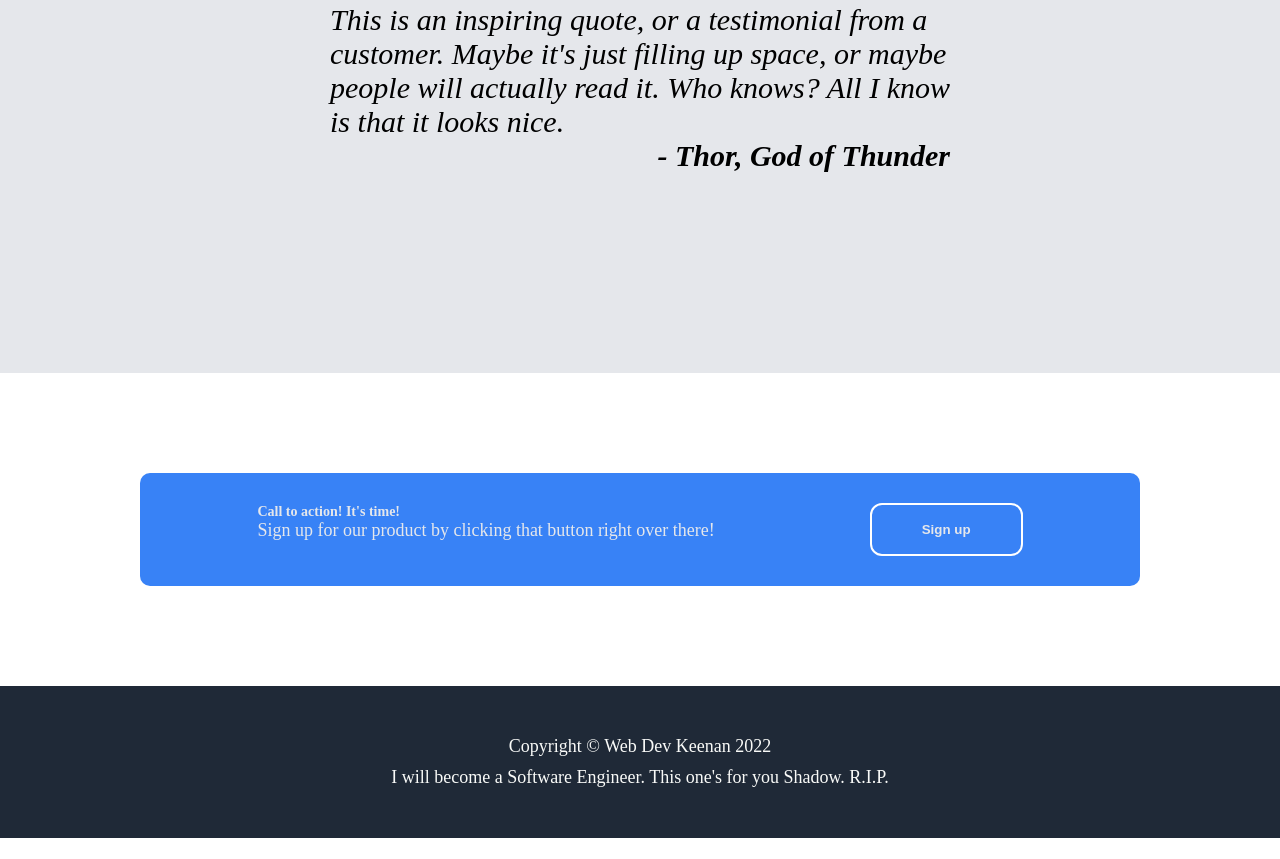
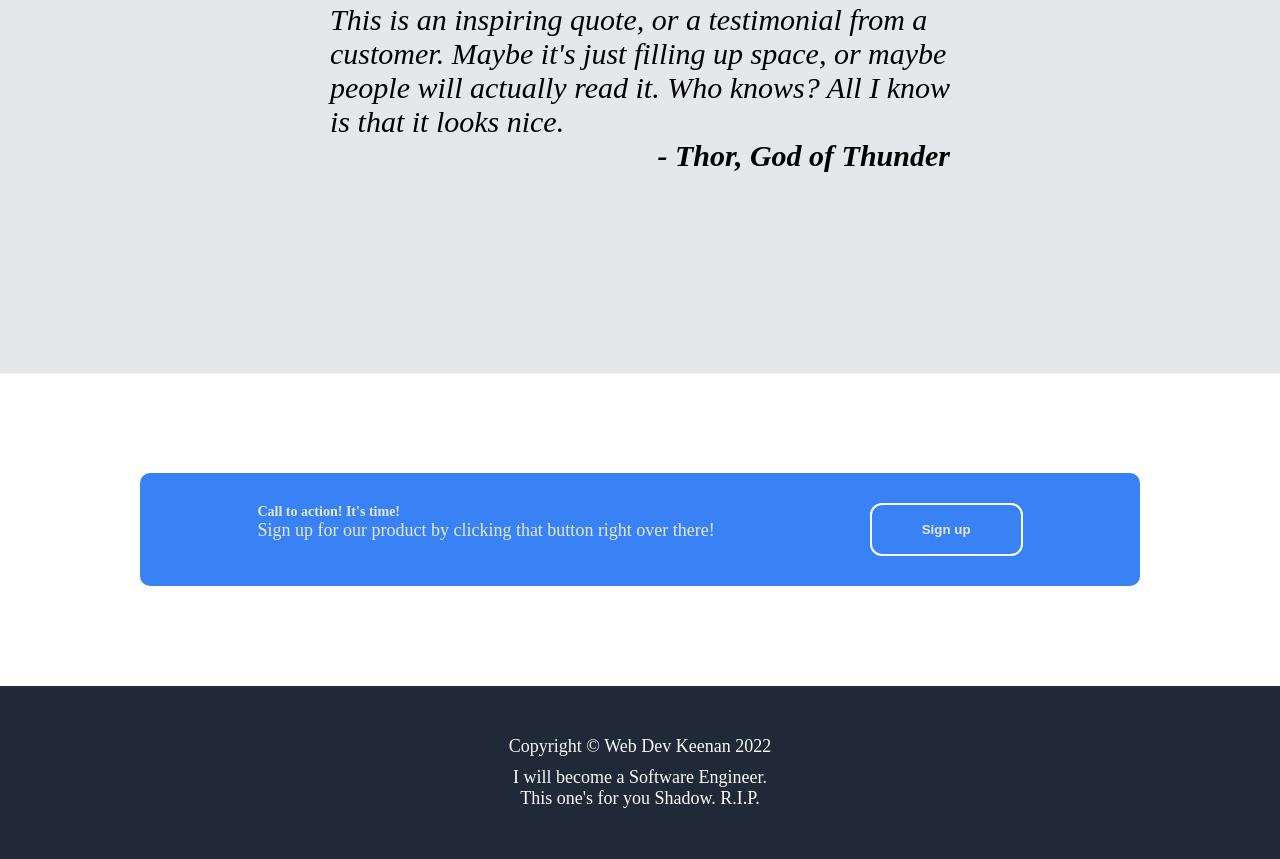
Before and after one commit to webdevkeenan/landing_page, a plain HTML site: page index.html in a window 1280 px wide. Shown: the part 1472-2331 px from the top of the page. Before the commit the page ends 2310 px from the top, so only its background shows below. Drawn offline with Linux system fonts and the light colour scheme.

Commit message:
<br> at last <p> of footer

```diff
--- a/index.html
+++ b/index.html
@@ -142,7 +142,11 @@
         <div class="container">
             <footer>
                 <p>Copyright &copy; <a href="https://webdevkeenan.netlify.app/" target="_blank">Web Dev Keenan 2022</a></p>
-                <p>I will become a Software Engineer. This one's for you Shadow. R.I.P.</p>
+                <p>
+                    I will become a Software Engineer.
+                    <br>
+                    This one's for you <a href="#">Shadow</a>. R.I.P.
+                </p>
             </footer>
         </div>
      </div>
--- a/styles/app.css
+++ b/styles/app.css
@@ -223,6 +223,7 @@ footer a:hover {
     0.7s ease;
 }
 
+
 footer a:visited {color: steelblue;}
 
 footer > p {
```
